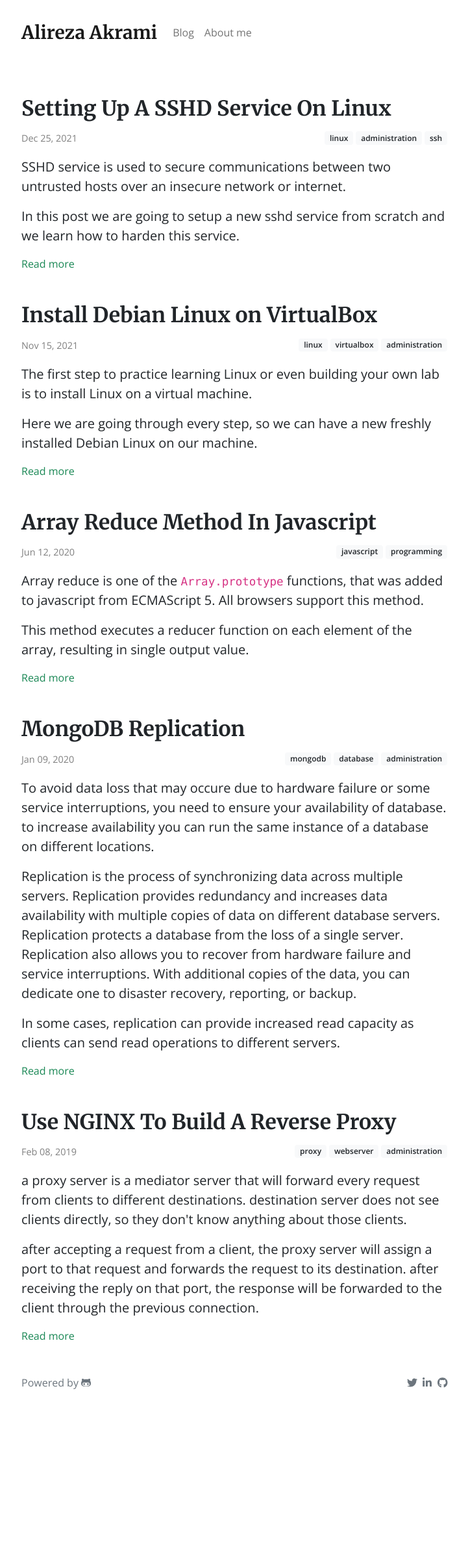
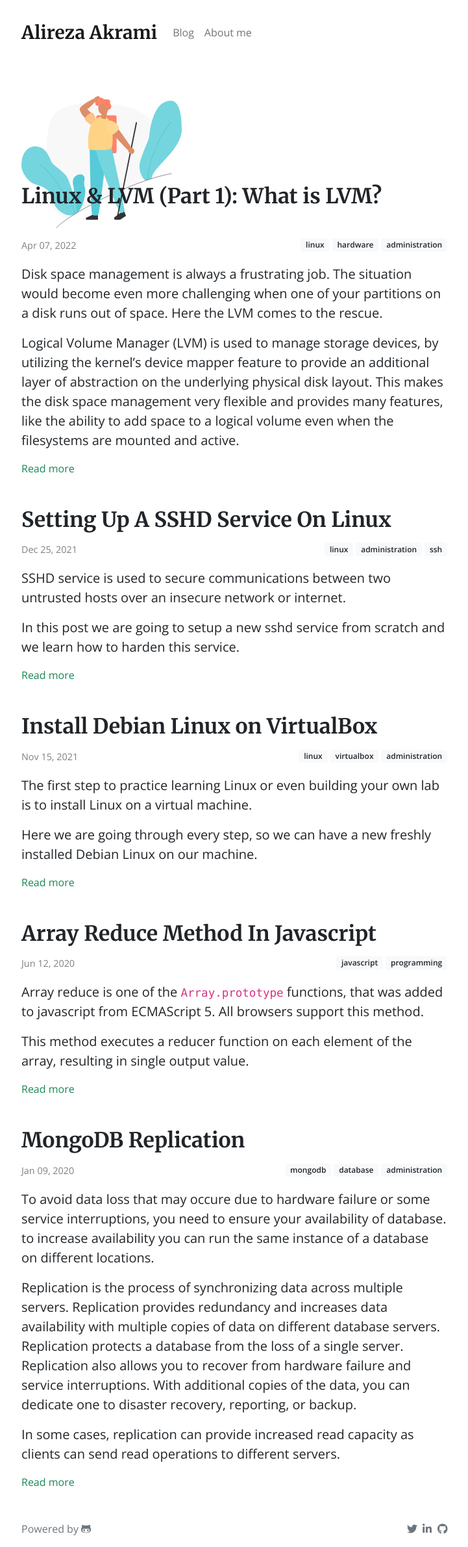
Before and after one commit to akrami/akrami.github.io, a Jekyll site: the page built from blog/index.html, in a window 1280 px wide. Shown: the whole page at 65% size, without its empty margins (279-1000 px from the left). Built offline with Jekyll 4.4.1, drawn with Linux system fonts in a browser that asks for light colours; before the commit the page ends 2156 px from its top, so only the background shows below that.

Commit message:
lvm-part-1

```diff
--- a/assets/css/stylesheet.css
+++ b/assets/css/stylesheet.css
@@ -61,3 +61,21 @@
   animation: fadeout ease-out 300ms;
   opacity: 0;
 }
+
+h1,
+h2,
+h3 {
+  font-family: 'Merriweather', serif;
+  margin-top: 1em;
+}
+
+.post-header-img {
+  height: 203px;
+  position: relative;
+  background-repeat: no-repeat;
+}
+
+.post-header-img a {
+  position: absolute;
+  bottom: 30px;
+}
--- /dev/null
+++ b/blog/_posts/2022-04-07-lvm-part-1.html
@@ -0,0 +1,60 @@
+---
+layout: post
+title: "Linux & LVM (Part 1): What is LVM?"
+date: 2022-04-07 21:00:00 +0100
+language: english
+reference: lvm-part-1
+tags: [linux, hardware, administration]
+description: Learn about LVM and its advantages to manage disk spaces
+---
+<p>
+    Disk space management is always a frustrating job.
+    The situation would become even more challenging when one of your partitions on a disk runs out of space.
+    Here the LVM comes to the rescue.
+</p>
+<p>
+    Logical Volume Manager (LVM) is used to manage storage devices, by utilizing the kernel’s device mapper feature to provide an additional layer of abstraction on the underlying physical disk layout.
+    This makes the disk space management very flexible and provides many features, like the ability to add space to a logical volume even when the filesystems are mounted and active.
+</p>
+<!--more-->
+
+<h3>LVM Architecture</h3>
+<p>
+    The LVM deals with the physical disk problems by adding another layer between the physical block device and the filesystem.
+    The concept is that you choose a set of physical volumes to put into a volume group, which functions as a sort of general data pool.
+    In the next step, you make logical volumes out of the volume group that you have.
+</p>
+<ul>
+    <li>
+        <b>PV</b>: The underlying physical storage unit, such as a partition or entire disk, that is configured as an LVM <i>physical volume</i>.
+        This is the most fundamental layer in the LVM architecture.
+    </li>
+    <li>
+        <b>VG</b>: A <i>volume group</i> is formed by combining all of the physical volumes.
+        Thus, a collection of disk space becomes available for use in the creation of new volumes.
+    </li>
+    <li>
+        <b>LV</b>: LVM <i>logical volumes</i> are formed by allocating disk space from the volume group (VG) to them.
+        Each VG has one or more LVs.
+        A logical volume is used by file systems and applications exactly like old school physical partitions.
+    </li>
+</ul>
+<img src="/assets/img/posts/lvm_architecture.png" alt="LVM architecture">
+
+<h3>Advantages</h3>
+<p>
+    The LVM provides some extremely powerful and extremely useful operations, such as:
+    Increase the size of a volume group by adding additional PVs (like adding a new physical disk).
+    Remove PVs as long as there is enough space left in the volume group to handle the logical volumes that are already exist within it.
+    It's possible to change the size of logical volumes, which means that filesystems will also be changed.
+    The <code>fsadm</code> utility can be used to do this.
+    All of this can be done with no need to restart the computer, and in most cases no need to unmount any filesystems.
+    Although adding new physical disk hardware may require a system shutdown, cloud computing environments quite often allow you to add new block storage devices on the fly, making LVM an excellent choice for systems that require this level of flexibility.
+</p>
+
+<h3>Disadvantages</h3>
+<p>
+    In terms of drawbacks, LVM is most notable for adding yet another layer to the storage system.
+    However, while the overhead of LVM is typically small, any reduction in performance on a busy system can be disastrous.
+    While the ability to resize logical volumes is extremely useful, it is necessary to resize the file systems that are installed on them separately.
+</p>
--- a/blog/index.html
+++ b/blog/index.html
@@ -4,7 +4,15 @@
 <div class="posts">
   {% for post in site.posts limit:5 %}
   <div class="post mb-5">
+    {% assign header_path = post.reference  | prepend: '/assets/img/header/' | append: ".svg" %}
+    {% assign file_exists = site.static_files | where: "path", header_path %}
+    {% if file_exists.size != 0 %}
+      <h2 class="post-header-img fs-2 fw-bold" style="background-image: url({{ header_path }});">
+        <a href="{{ post.url }}" class="link-dark text-decoration-none">{{ post.title }}</a>
+      </h2>
+    {% else %}
     <h2 class="post-header fs-2 fw-bold"><a href="{{ post.url }}" class="link-dark text-decoration-none">{{ post.title }}</a></h2>
+    {% endif %}
     <div class="post-meta d-flex justify-content-between mb-3 mt-3">
       <div class="post-date text-black-50">{{ post.date | date: "%b %d, %Y" }}</div>
       <div class="post-tags">{% for tag in post.tags %} <a href="/blog/tags/{{tag}}" class="post-tag badge bg-light text-dark text-decoration-none align-top">{{tag}}</a> {% endfor %}</div>
--- /dev/null
+++ b/blog/tags/hardware.html
@@ -0,0 +1,6 @@
+---
+layout: tags
+tag: hardware
+title: Hardware
+description: All posts about Hardwares
+---
```
Also changed, not shown: _layouts/post.html (+9 -1 lines), assets/img/header/lvm-part-1.svg (added), assets/img/posts/lvm_architecture.png (added).
